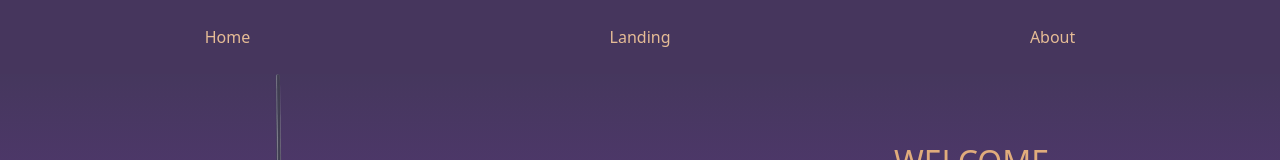
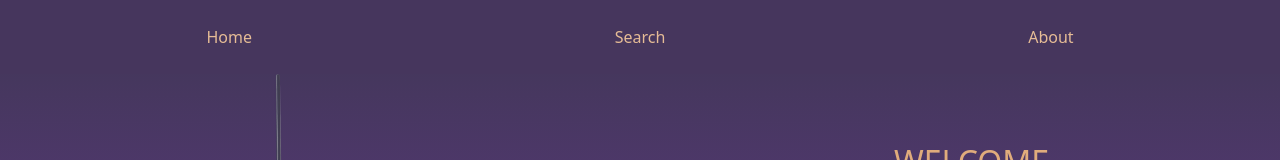
Before and after one commit to Misigo94/Angular-IP2, an Angular app: page / in a window 1280 px wide. Shown: the top 160 px of the page. Built offline with nearby package versions, Linux system fonts and the light colour scheme.

Commit message:
change name to search

```diff
--- a/src/app/nav-bar/nav-bar.component.html
+++ b/src/app/nav-bar/nav-bar.component.html
@@ -41,7 +41,7 @@
         <div class="nav">
 
             <a routerLink="body">Home</a>
-            <a routerLink="landing">Landing</a>
+            <a routerLink="landing">Search</a>
             <a routerLink="">About</a>
         </div>
         </header>
```
